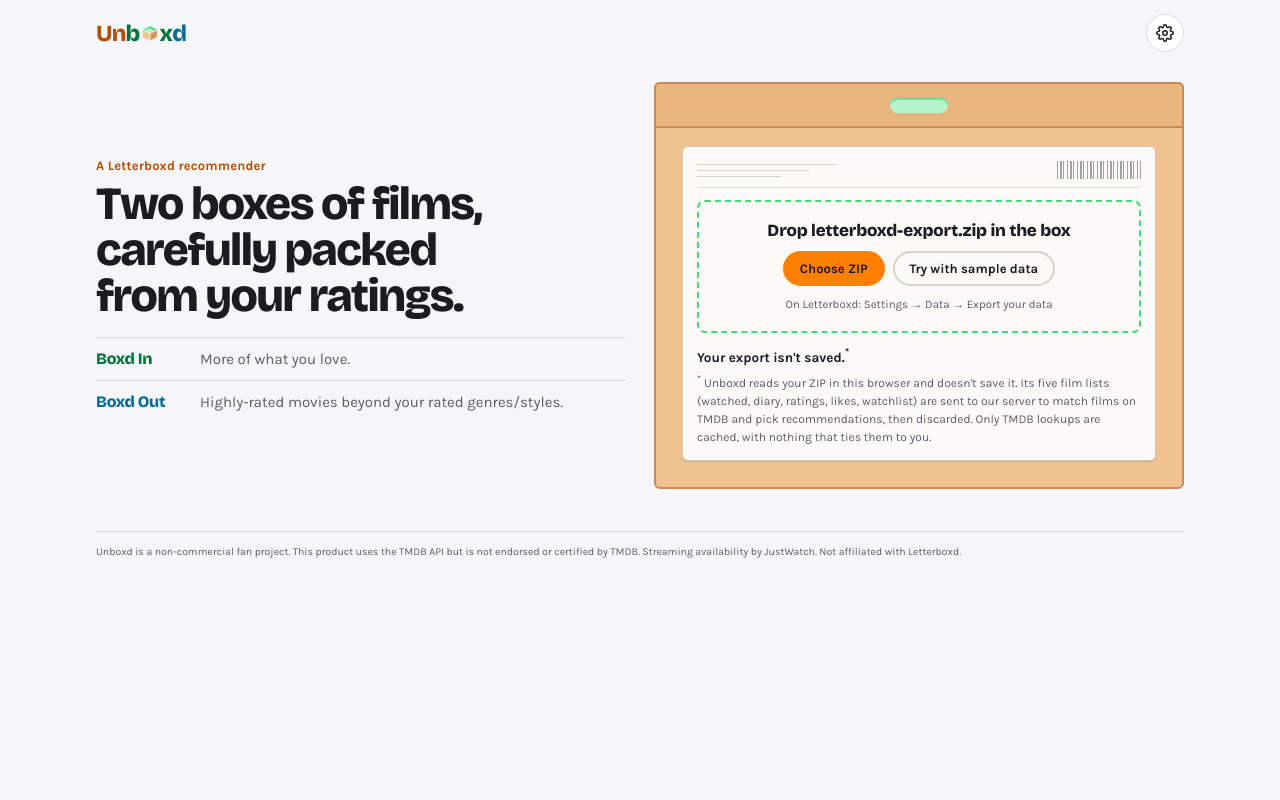
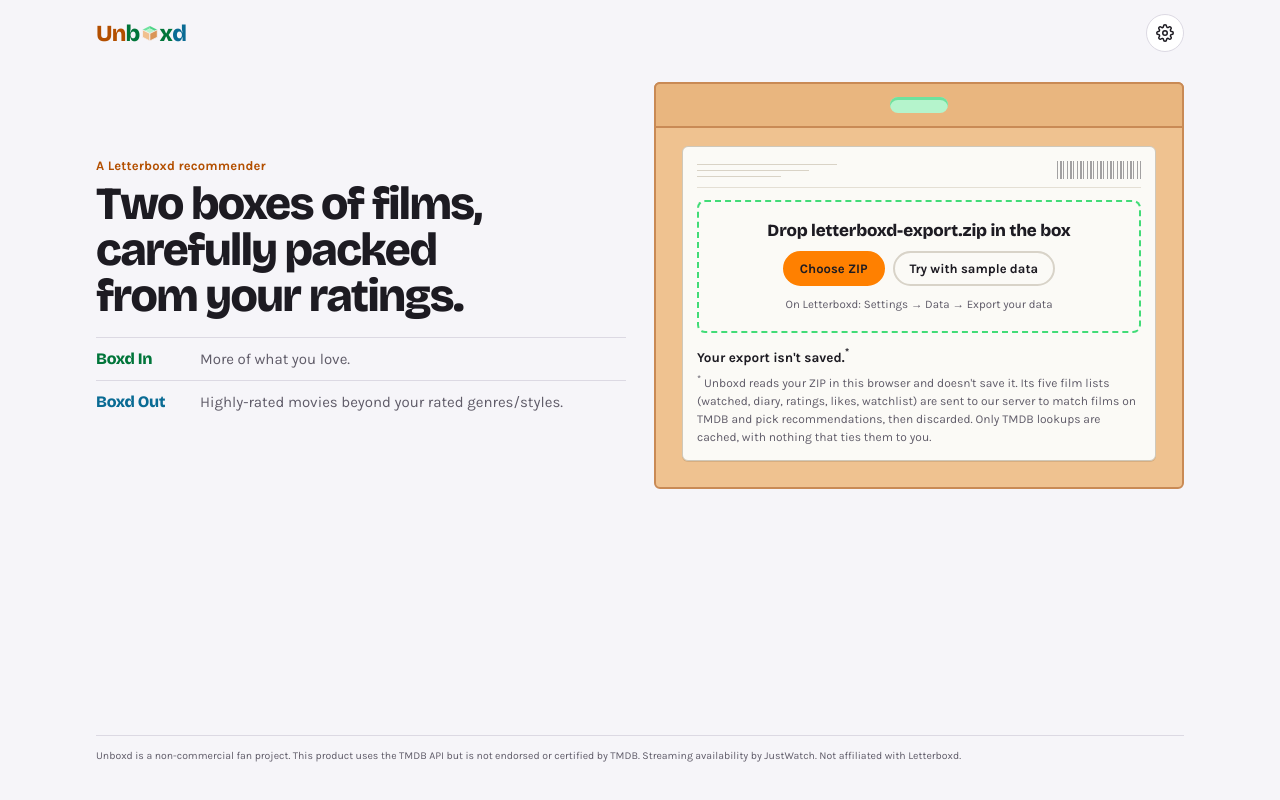
Before and after one commit to tunile943/unboxd, a Next.js app: page / in a window 1280 px wide. Built offline with nearby package versions, Linux system fonts and the light colour scheme.

Commit message:
Layout: footer at the bottom of the screen; keep cards' screen-reader text inside the scrolling columns (it stretched the page)

```diff
--- a/app/globals.css
+++ b/app/globals.css
@@ -11,7 +11,9 @@ a { color: var(--to); }
 button { font: inherit; color: inherit; }
 img { max-width: 100%; }
 
-.page { max-width: 1120px; margin: 0 auto; padding-block: 0 24px;
+/* A full-height column, so the footer sits at the bottom of the screen when the content is shorter. */
+.page { max-width: 1120px; margin: 0 auto; padding-block: 0 24px; min-height: 100dvh; box-sizing: border-box;
+  display: flex; flex-direction: column; gap: 16px;
   padding-left: max(16px, env(safe-area-inset-left, 0px)); padding-right: max(16px, env(safe-area-inset-right, 0px)); }
 .sr-only { position: absolute; width: 1px; height: 1px; overflow: hidden; clip: rect(0 0 0 0); white-space: nowrap; }
 .muted { color: var(--mute); }
--- a/app/styles/results.css
+++ b/app/styles/results.css
@@ -87,7 +87,9 @@ img.poster { padding: 0; display: block; }
 /* Phones: three tabs in one sticky row, one panel at a time */
 /* Desktop: each column scrolls on its own, sized so header, tabs and both columns fit the window. */
 @media (min-width: 641px) {
-  .u-col { max-height: max(360px, calc(100dvh - 180px)); overflow-y: auto; overflow-x: hidden; overscroll-behavior: contain; scrollbar-gutter: stable; }
+  /* Header, tabs, both columns and the footer fit one screen. relative: keeps the cards' absolutely positioned
+     screen-reader text inside the scroll box (otherwise it stretches the page far past the footer). */
+  .u-col { position: relative; max-height: max(360px, calc(100dvh - 240px)); overflow-y: auto; overflow-x: hidden; overscroll-behavior: contain; scrollbar-gutter: stable; }
   .u-col header { position: sticky; top: -16px; z-index: 1; margin: -16px -16px 0; padding: 16px 16px 8px; }
   .u-col.in header { background: var(--gw); }
   .u-col.out header { background: var(--bg); }
@@ -117,7 +119,7 @@ img.poster { padding: 0; display: block; }
 }
 
 /* Footer */
-.u-foot { margin-top: 16px; border-top: 1px solid var(--line); padding-block: 12px; font-size: 10.5px; color: var(--mute); }
+.u-foot { margin-top: auto; border-top: 1px solid var(--line); padding-block: 12px; font-size: 10.5px; color: var(--mute); }
 
 /* The sample's shipping label stays light in both themes, like a real sticker. */
 .u-persona-dlg { border: 0; padding: 0; background: transparent; width: min(460px, calc(100vw - 32px)); max-height: calc(100vh - 32px); overflow: auto; color-scheme: light; }
```
Also changed, not shown: 1 other file (tests, documents, lock files or other folders).
